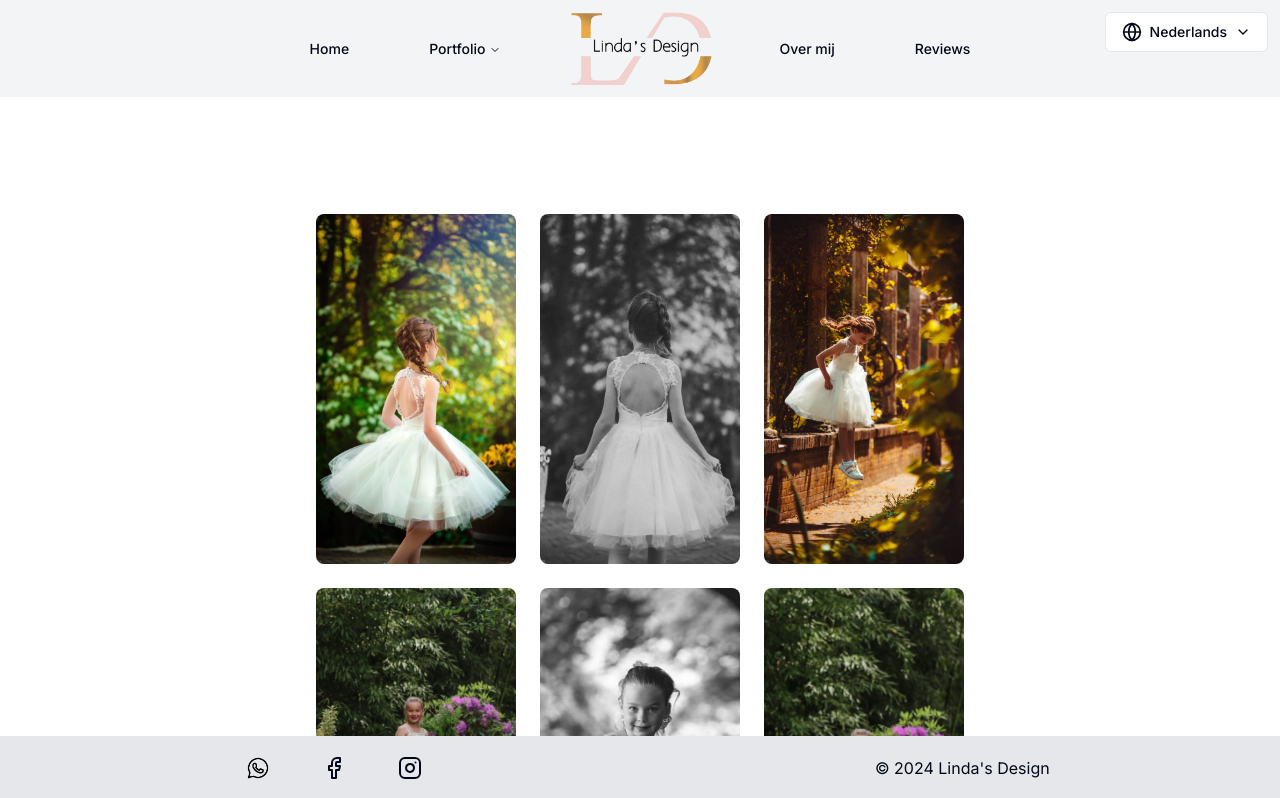
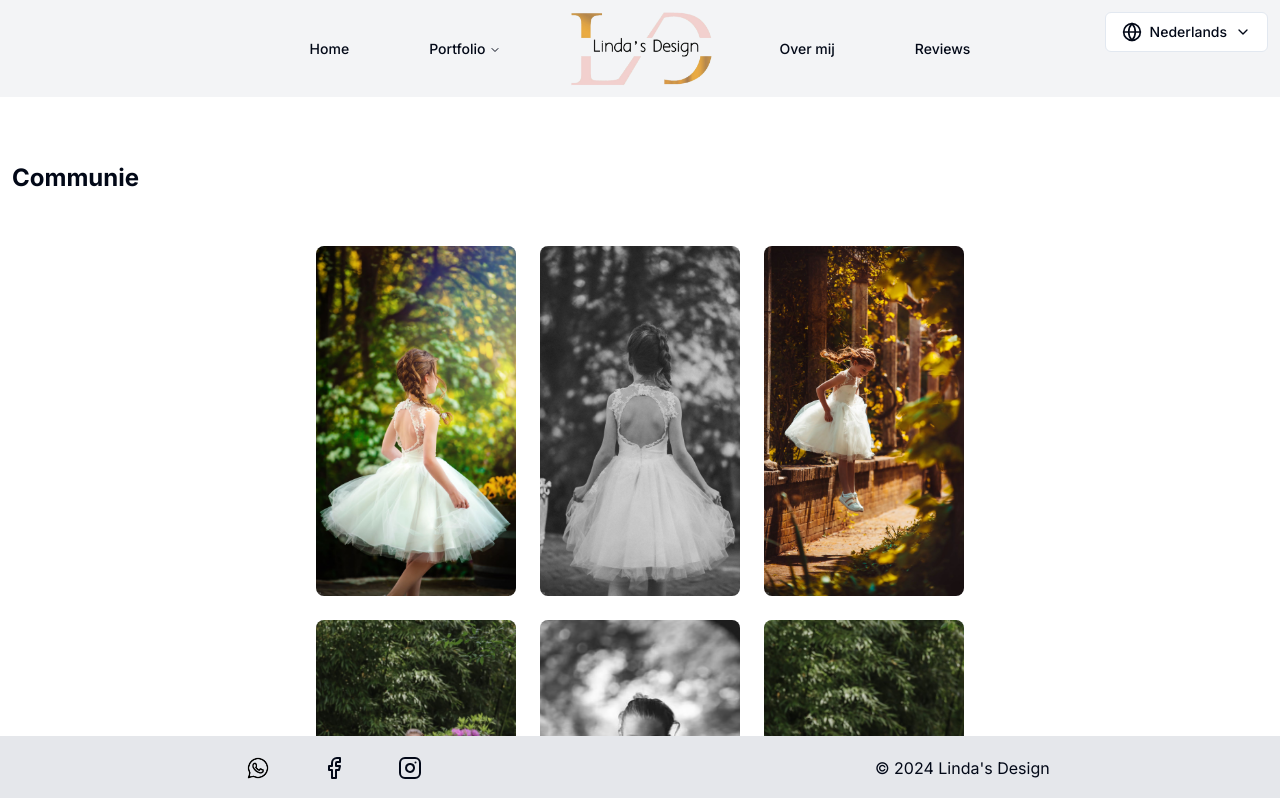
Before and after one commit to raeveira/lindas-design, a Next.js app: page /communion in a window 1280 px wide. Shown: the top 798 px of the page. Built offline with nearby package versions, Linux system fonts and the light colour scheme.

Commit message:
updated to strings

```diff
--- a/app/communion/page.tsx
+++ b/app/communion/page.tsx
@@ -5,7 +5,7 @@ import Showcase from '@/components/showcase';
 const communionPage = () => {
 
     return (
-        <Showcase category="communion" title={1} />
+        <Showcase category="communion" title={'1'} />
     );
 }
 
--- a/app/fashion/page.tsx
+++ b/app/fashion/page.tsx
@@ -5,7 +5,7 @@ import Showcase from '@/components/showcase';
 const communionPage = () => {
 
     return (
-        <Showcase category="fashion" title={2} />
+        <Showcase category="fashion" title={'2'} />
     );
 }
 
--- a/app/gala/page.tsx
+++ b/app/gala/page.tsx
@@ -5,7 +5,7 @@ import Showcase from '@/components/showcase';
 const communionPage = () => {
 
     return (
-        <Showcase category="gala" title={3} />
+        <Showcase category="gala" title={'3'} />
     );
 }
 
--- a/app/lingerie/page.tsx
+++ b/app/lingerie/page.tsx
@@ -5,7 +5,7 @@ import Showcase from '@/components/showcase';
 const communionPage = () => {
 
     return (
-        <Showcase category="lingerie" title={4} />
+        <Showcase category="lingerie" title={'4'} />
     );
 }
 
```
